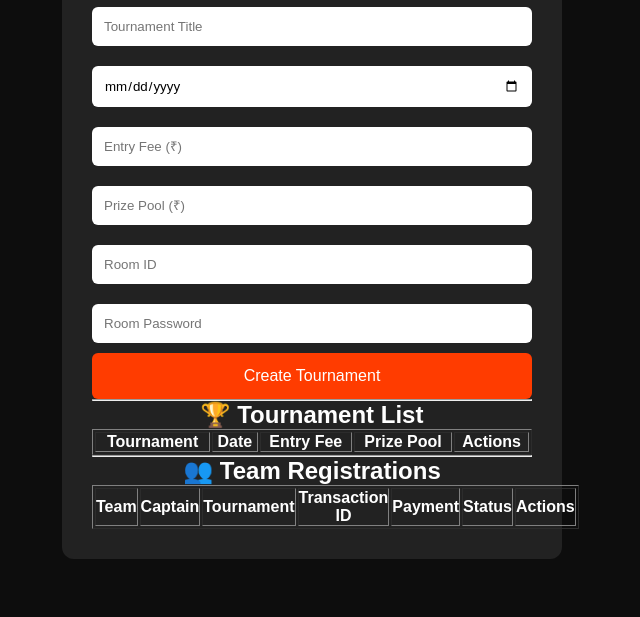
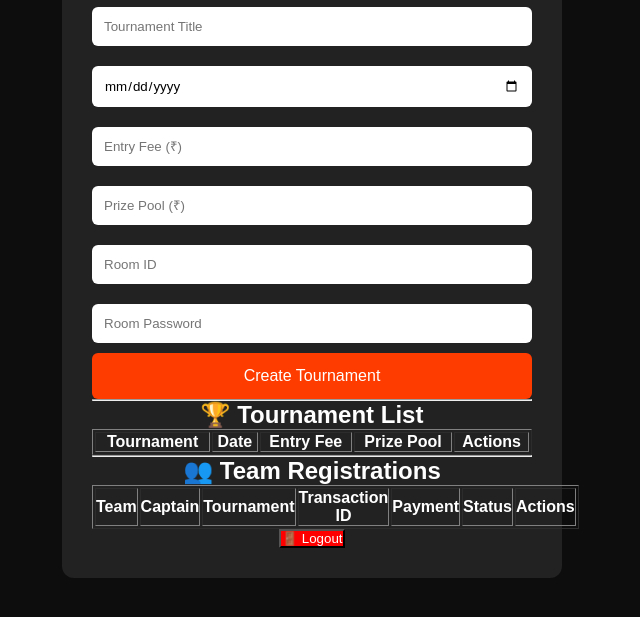
Before and after one commit to Ak56440/E_SPORT_AK, a plain HTML site: page admin.html in a window 1280 px wide. Shown: the part 239-856 px from the top of the page, without its empty margins (328-968 px from the left). Drawn offline with Linux system fonts and the light colour scheme; no server answers.

Commit message:
Add logout button to admin page

```diff
--- a/admin.html
+++ b/admin.html
@@ -86,7 +86,9 @@
 </tbody>
 
 </table>
-
+<button id="logoutBtn" style="background:red;color:white;">
+    🚪 Logout
+</button>
 </div>
 
 <script type="module" src="admin.js"></script>
```
